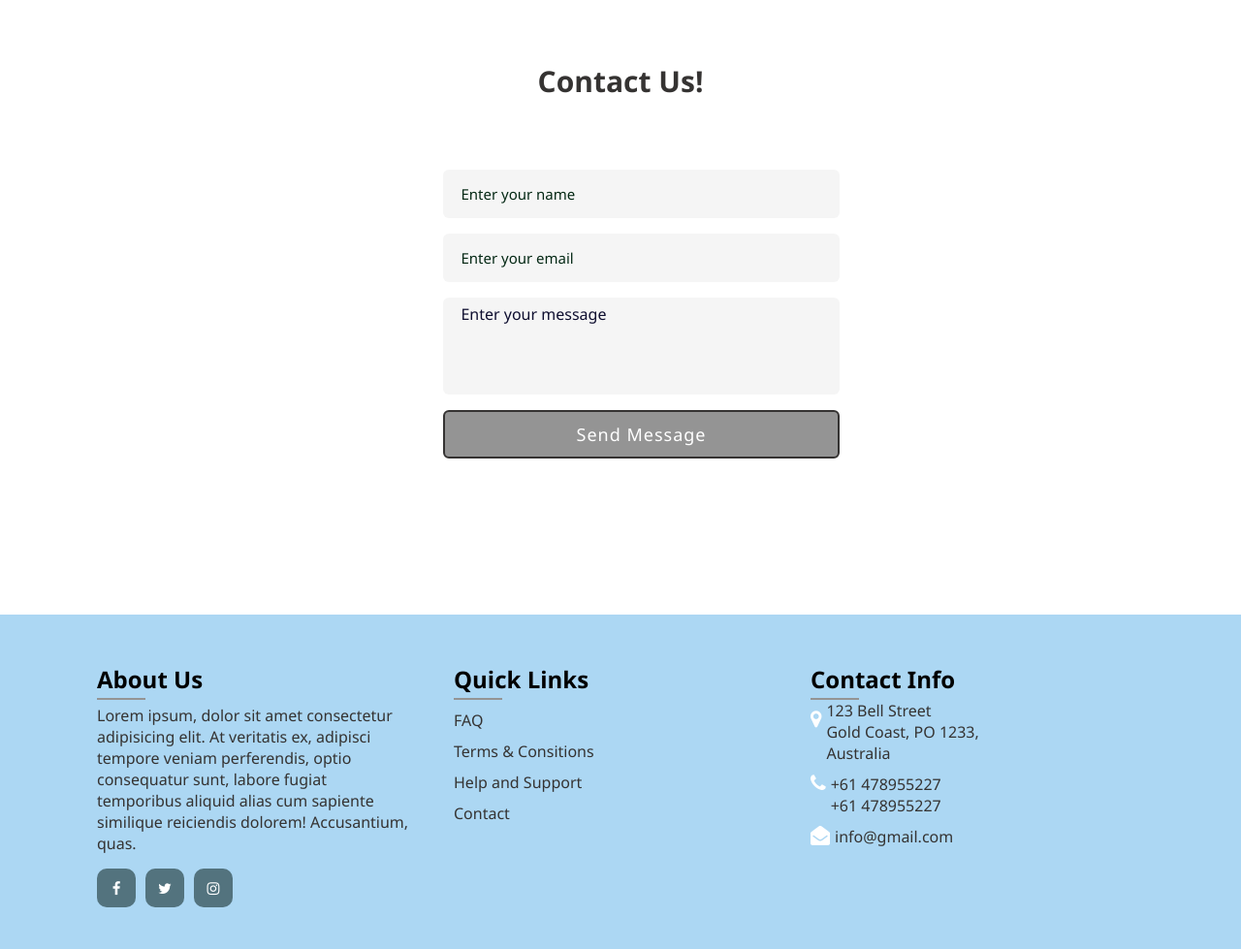
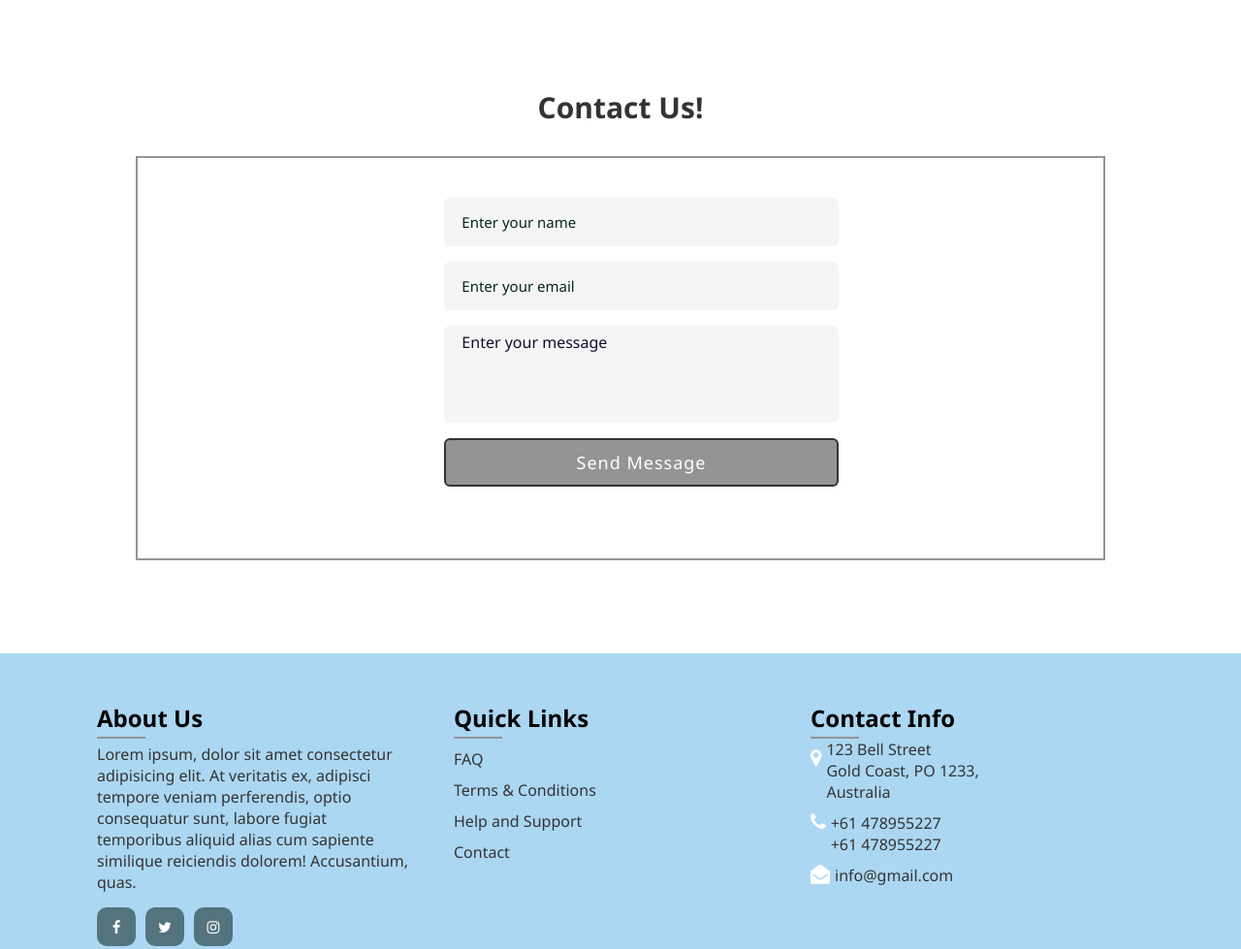
Before and after one commit to kymavic/task5, a plain HTML site: page index.html in a window 1280 px wide. Shown: the part 2520-3499 px from the top of the page at 97% size. Drawn offline with Linux system fonts and the light colour scheme.

Commit message:
contact modifiations

```diff
--- a/css/style.css
+++ b/css/style.css
@@ -196,12 +196,13 @@ padding-bottom: 30px;
 
 /*contact page*/
 .contact {
-    height: 80vh;
+    height: 85vh;
     width: 100%;
     display: flex;
     align-items: center;
     justify-content: center;
     font-family: Verdana, Geneva, Tahoma, sans-serif;
+
 }
 .container .contact-content {
     display: flex;
@@ -210,14 +211,17 @@ padding-bottom: 30px;
     align-items: center;
     justify-content: space-between;*/
     padding: 25px 20px;
+    border:rgb(148, 148, 148) solid 2px;
 
 }
 .contact-content form {
     width: 47%;
     padding-left: 43px;
-    padding-bottom: 51px;
+    padding-bottom: 33px;
    /* padding-top: 125PX;*/
    margin: auto;
+
+
 }
 .container .input-box {
     height: 50px;
--- a/index.html
+++ b/index.html
@@ -155,7 +155,7 @@
             <h2>Quick Links</h2>
             <ul>
                 <li><a href="#">FAQ</a></li>
-                <li><a href="#">Terms & Consitions</a></li>
+                <li><a href="#">Terms & Conditions</a></li>
                 <li><a href="#">Help and Support</a></li>
                 <li><a href="#">Contact</a></li>
             </ul>
```
